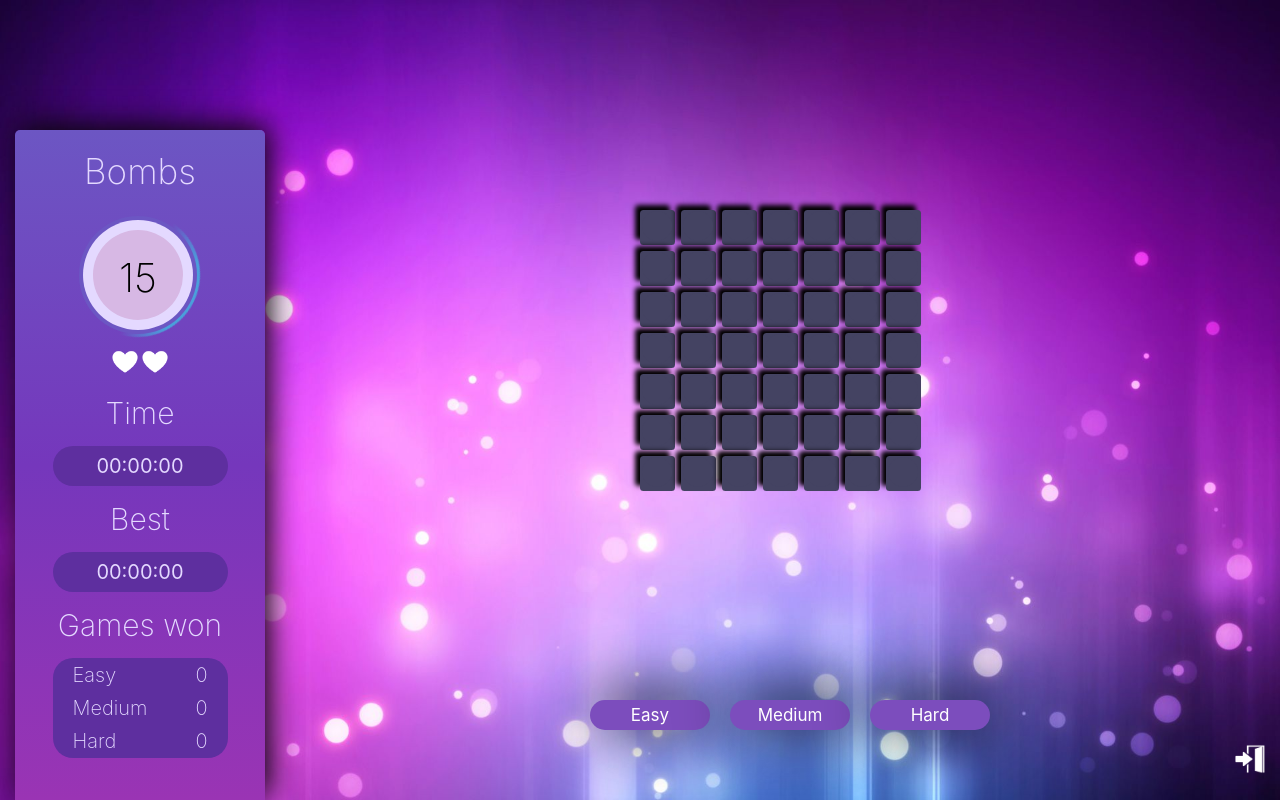
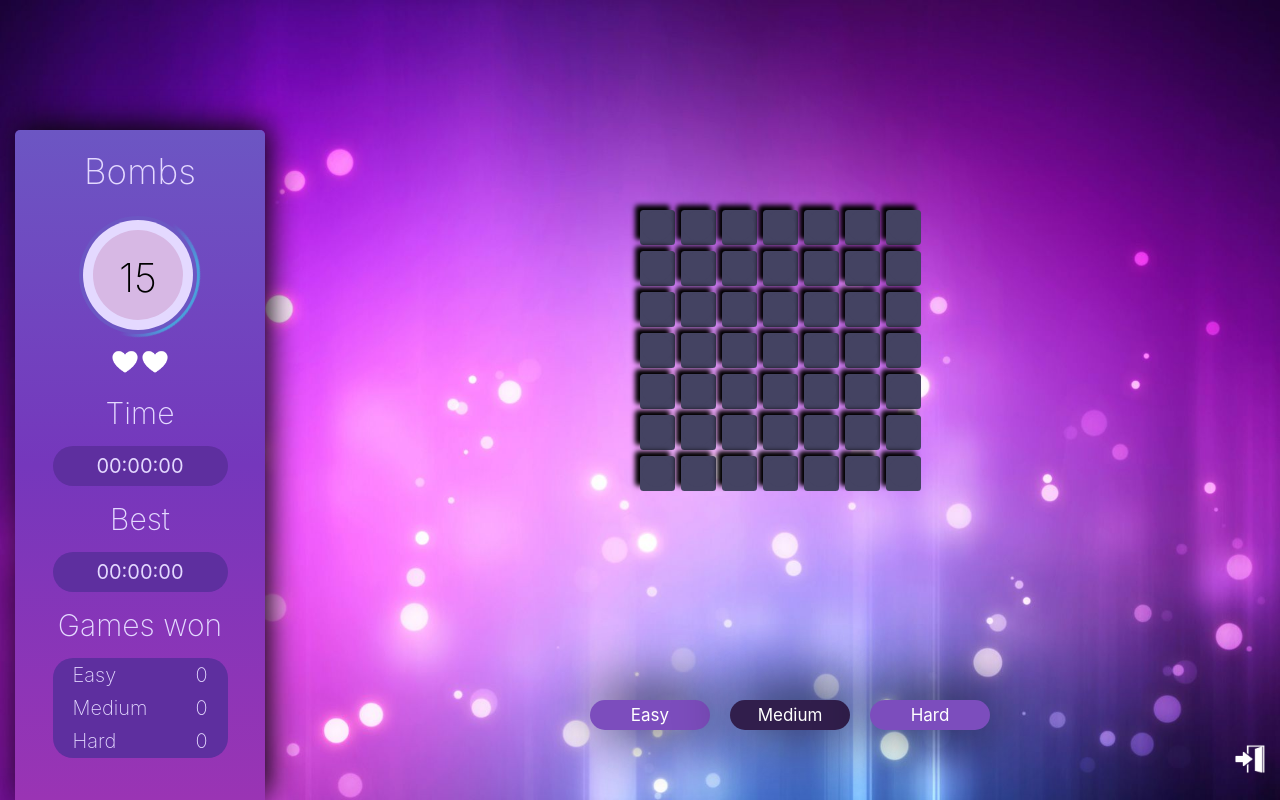
Before and after one commit to KouzanaFedi/HCI-project-app, a Vue app: page /minesweeper in a window 1280 px wide. Built offline with nearby package versions, Linux system fonts and the light colour scheme.

Commit message:
Code cleaning and adding style for active difficulty

```diff
--- a/src/logic/minesweeper.js
+++ b/src/logic/minesweeper.js
@@ -133,8 +133,6 @@ class Minesweeper {
 
         this.minesPos.forEach((element, index) => {
             if (JSON.stringify(element) === mine) {
-                console.log(index);
-
                 return index;
             }
         })
--- a/src/utility/Chronometer.js
+++ b/src/utility/Chronometer.js
@@ -22,7 +22,6 @@ class Chronometer {
         this.currentTimer = 0;
         this.formattedTime = "00:00:00";
         this.timerState = "reseted";
-        this.minesweeper.firstClick = true;
     }
     tick() {
         this.ticker = setInterval(() => {
--- a/src/views/Minesweeper.vue
+++ b/src/views/Minesweeper.vue
@@ -18,9 +18,9 @@
       @flag="flag"
     />
     <div class="difficulty-buttons">
-      <button @click="easy">Easy</button>
-      <button @click="meduim">Medium</button>
-      <button @click="hard">Hard</button>
+      <button :class=" difficulty===3 ? 'active-button' : ''" @click="easy">Easy</button>
+      <button :class=" difficulty===2 ? 'active-button' : ''" @click="meduim">Medium</button>
+      <button :class=" difficulty===1 ? 'active-button' : ''" @click="hard">Hard</button>
       <router-link to="/">
         <img src="../assets/back_icon.png" alt="<" class="back-icon" />
       </router-link>
@@ -90,6 +90,7 @@ export default {
       this.gameOver = false;
       this.errors = 0;
       this.difficulty = 3;
+      this.minesweeper.firstClick = true;
       this.chrono.reset();
     },
     meduim() {
@@ -98,6 +99,7 @@ export default {
       this.gameOver = false;
       this.errors = 0;
       this.difficulty = 2;
+      this.minesweeper.firstClick = true;
       this.chrono.reset();
     },
     hard() {
@@ -106,6 +108,7 @@ export default {
       this.difficulty = 1;
       this.gameOver = false;
       this.errors = 0;
+      this.minesweeper.firstClick = true;
       this.chrono.reset();
     }
   }
@@ -127,6 +130,10 @@ button {
   color: white;
   font-size: 17px;
   box-shadow: 5px -5px 60px rgb(8, 6, 6);
+}
+
+.active-button {
+  background-color: #311e4c;
 }
 
 .difficulty-buttons {
```
